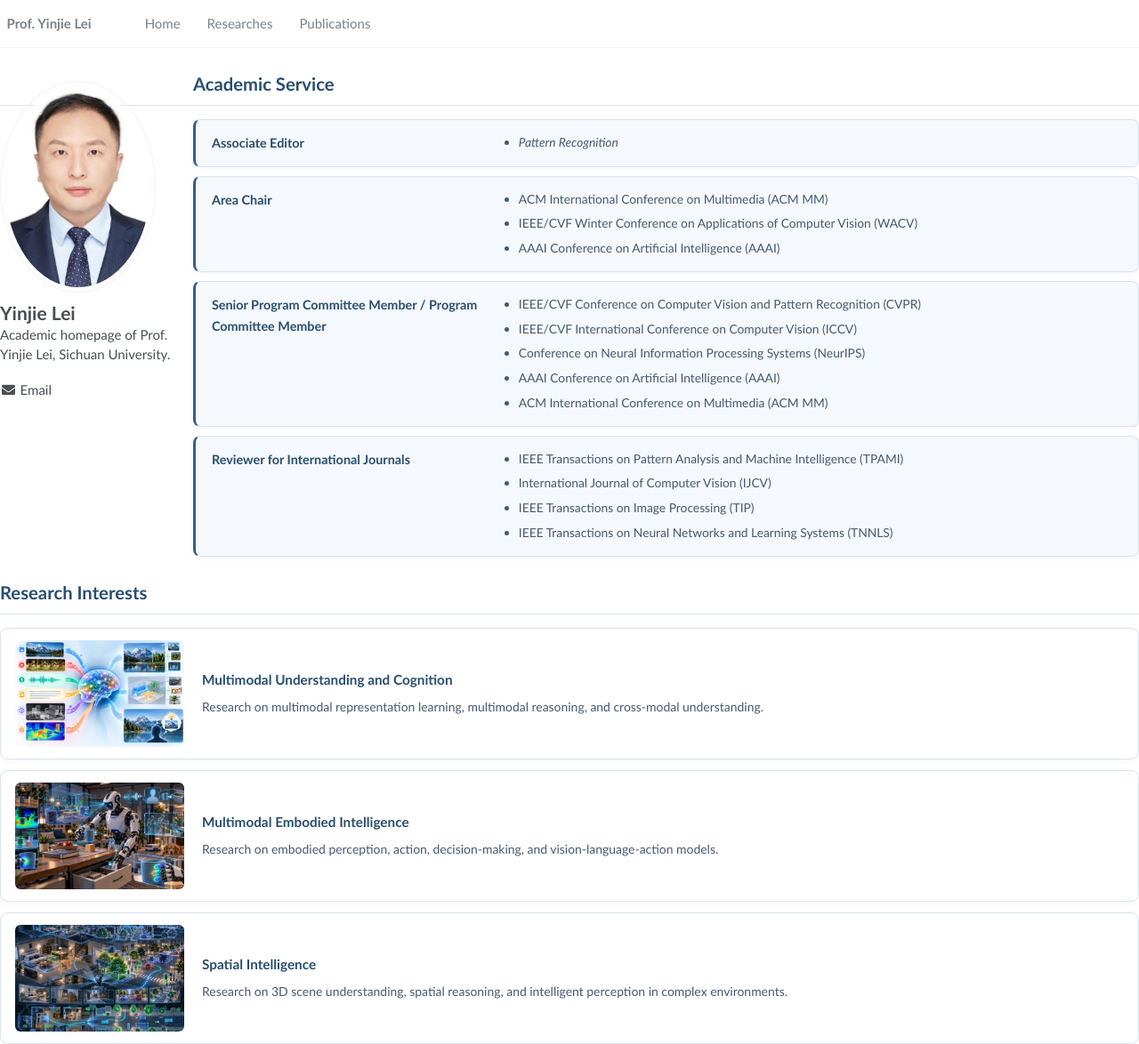
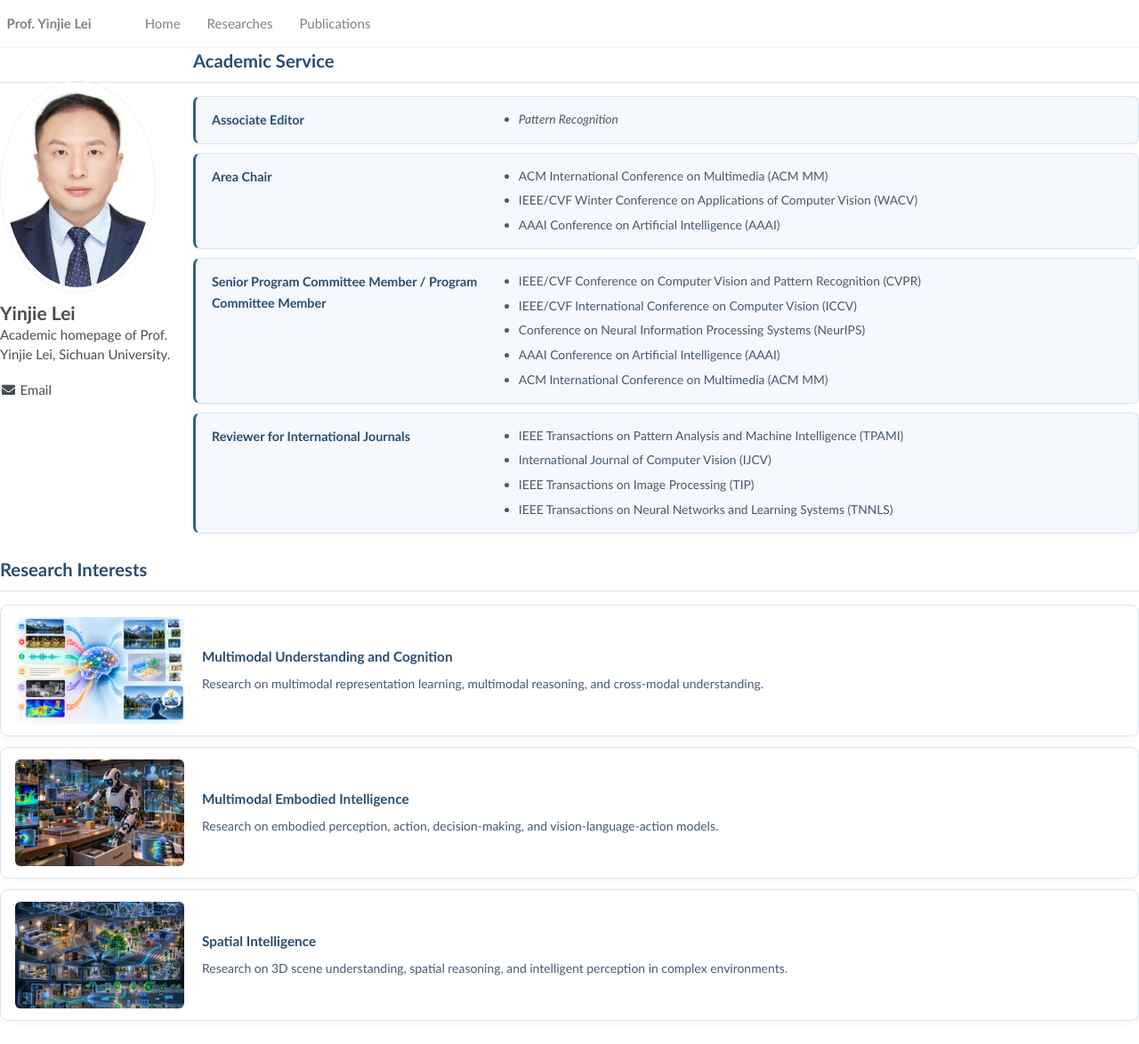
Before and after one commit to leolyj/leolyj.github.io, a Jekyll site: the page built from _pages/research.md, in a window 1280 px wide and 1174 px high. Shown: the whole window at 89% size. Built offline with Jekyll 4.4.1, drawn with Linux system fonts in a browser that asks for light colours.

Commit message:
Refine research page layout

```diff
--- a/_sass/_page.scss
+++ b/_sass/_page.scss
@@ -22,8 +22,7 @@
   border-bottom: 1px solid var(--research-border);
 }
 
-.research-page .service-grid,
-.research-page .interest-list {
+.research-page h2:first-child {
   margin-top: 0;
 }
 
```
